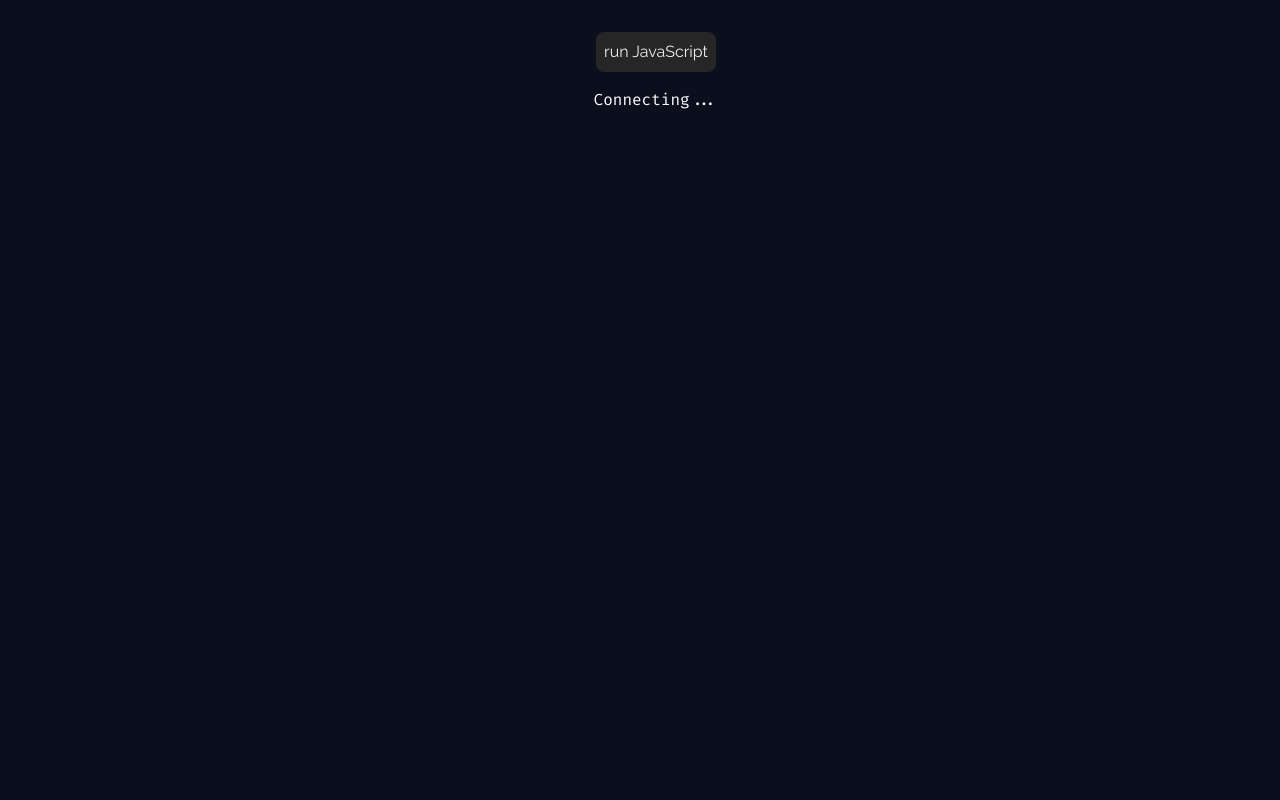
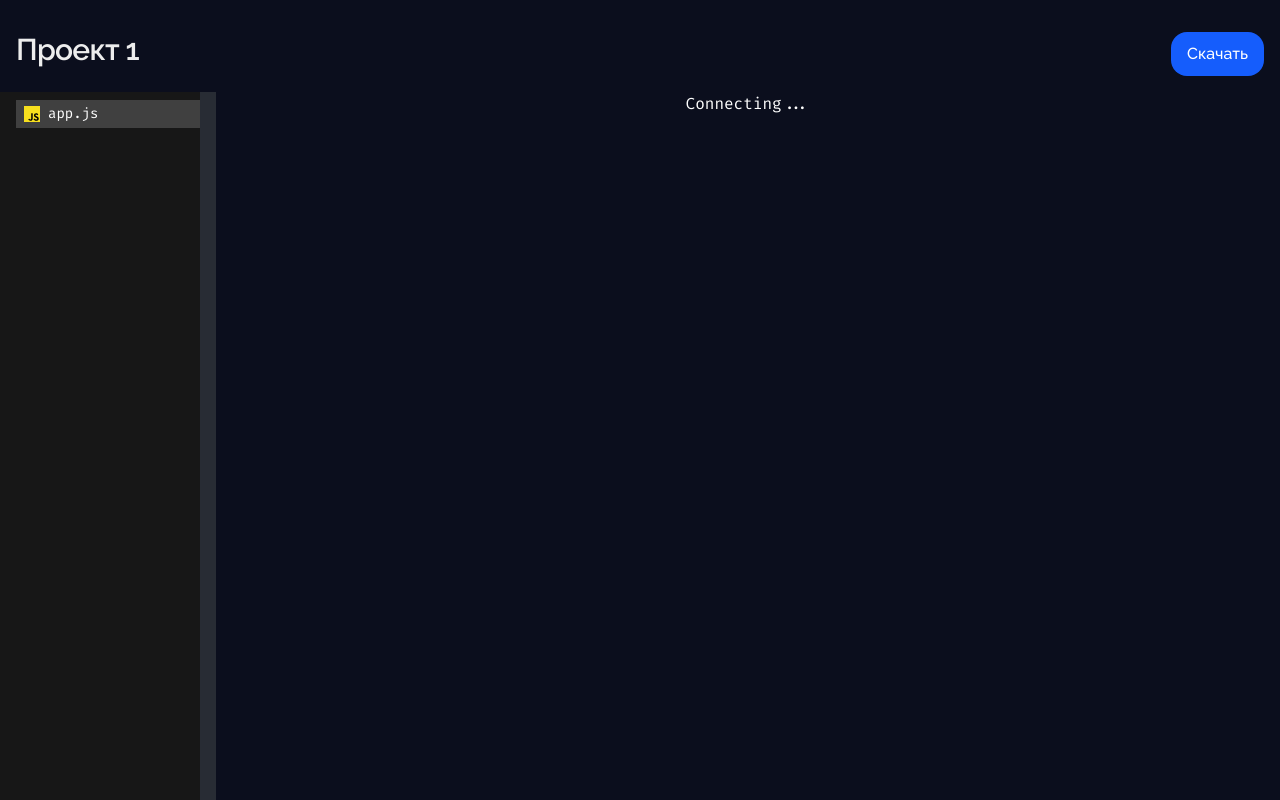
Before and after one commit to incandesc3nce/synchrone, a Next.js app in the folder synchrone/: page /editor in a window 1280 px wide. Built offline with nearby package versions, Linux system fonts and the light colour scheme; no server answers.

Commit message:
temporary changes for lab

```diff
--- a/synchrone/src/app/(core)/editor/page.tsx
+++ b/synchrone/src/app/(core)/editor/page.tsx
@@ -2,7 +2,7 @@
 
 export default function EditorPage() {
   return (
-    <div className="grid items-center justify-items-center min-h-screen py-8 pl-8 gap-16 font-sans">
+    <div className="grid justify-items-center min-h-screen pt-8 font-sans">
       <main className="size-full flex flex-col gap-4 items-center">
         <CodeSection />
       </main>
--- a/synchrone/src/app/(core)/workspaces/comps/Workspace.tsx
+++ b/synchrone/src/app/(core)/workspaces/comps/Workspace.tsx
@@ -106,12 +106,12 @@
         </div>
       )}
       <main className="flex gap-4 size-full min-h-[75vh]">
-        <div className="flex gap-4">
+        <div className="flex gap-4 flex-wrap h-100">
           {data ? (
             data.map((item) => (
               <div
                 key={item.id}
-                className="relative flex flex-col justify-between p-4 bg-neutral-800 rounded-lg max-h-42 w-80">
+                className="relative -z-1 flex flex-col justify-between p-4 bg-neutral-800 rounded-lg max-h-42 w-80">
                 <div>
                   <div className="flex items-center">
                     <Typography variant="h4">{item.name}</Typography>
--- a/synchrone/src/components/editor/CodeSection.tsx
+++ b/synchrone/src/components/editor/CodeSection.tsx
@@ -3,14 +3,28 @@
 import { useRef } from 'react';
 import { CodeEditor } from './CodeEditor';
 import { RunJSButton } from './RunJSButton';
+import { Typography } from '../common';
 
 export function CodeSection() {
   const codeRef = useRef<string>('');
 
   return (
     <section className="size-full flex flex-col gap-4 items-center">
-      <RunJSButton codeRef={codeRef} />
+      <div className="flex justify-between w-full px-4">
+        <Typography variant="h2">Проект 1</Typography>
+        <RunJSButton codeRef={codeRef} />
+      </div>
       <div className="min-w-full w-auto h-full flex font-code text-white">
+        <div className="h-full w-50 bg-neutral-900 py-2 pl-4">
+          <div className="bg-neutral-700 p-1 px-2 text-sm flex items-center gap-2">
+            <svg xmlns="http://www.w3.org/2000/svg" viewBox="0 0 630 630" className='size-4 inline'>
+              <rect width="630" height="630" fill="#f7df1e" />
+              <path d="m423.2 492.19c12.69 20.72 29.2 35.95 58.4 35.95 24.53 0 40.2-12.26 40.2-29.2 0-20.3-16.1-27.49-43.1-39.3l-14.8-6.35c-42.72-18.2-71.1-41-71.1-89.2 0-44.4 33.83-78.2 86.7-78.2 37.64 0 64.7 13.1 84.2 47.4l-46.1 29.6c-10.15-18.2-21.1-25.37-38.1-25.37-17.34 0-28.33 11-28.33 25.37 0 17.76 11 24.95 36.4 35.95l14.8 6.34c50.3 21.57 78.7 43.56 78.7 93 0 53.3-41.87 82.5-98.1 82.5-54.98 0-90.5-26.2-107.88-60.54zm-209.13 5.13c9.3 16.5 17.76 30.45 38.1 30.45 19.45 0 31.72-7.61 31.72-37.2v-201.3h59.2v202.1c0 61.3-35.94 89.2-88.4 89.2-47.4 0-74.85-24.53-88.81-54.075z" />
+            </svg>
+            <span>app.js</span>
+          </div>
+        </div>
+        <div className="bg-[#282c34] px-2"></div>
         <div className="flex justify-center size-full flex-1">
           <CodeEditor codeRef={codeRef} />
         </div>
--- a/synchrone/src/components/editor/RunJSButton.tsx
+++ b/synchrone/src/components/editor/RunJSButton.tsx
@@ -1,6 +1,7 @@
 'use client';
 
 import { RefObject } from 'react';
+import { Button } from '../common';
 
 interface RunJSButtonProps {
   codeRef: RefObject<string>;
@@ -12,10 +13,8 @@
   };
 
   return (
-    <button
-      className="bg-neutral-800 p-2 rounded-lg cursor-pointer"
-      onClick={runJS}>
-      run JavaScript
-    </button>
+    <Button type="button" variant="contained" onClick={runJS}>
+      Скачать
+    </Button>
   );
 };
--- a/synchrone/src/hooks/common/useWebsockets.tsx
+++ b/synchrone/src/hooks/common/useWebsockets.tsx
@@ -11,7 +11,7 @@
   console.log('Connecting to server...');
 
   if (!wsRef.current || wsRef.current.readyState === WebSocket.CLOSED) {
-    wsRef.current = new WebSocket(process.env.WSS_URL!);
+    wsRef.current = new WebSocket(process.env.NEXT_PUBLIC_WSS_URL as string);
 
     wsRef.current.onopen = () => {
       console.log('Connected to server');
```
